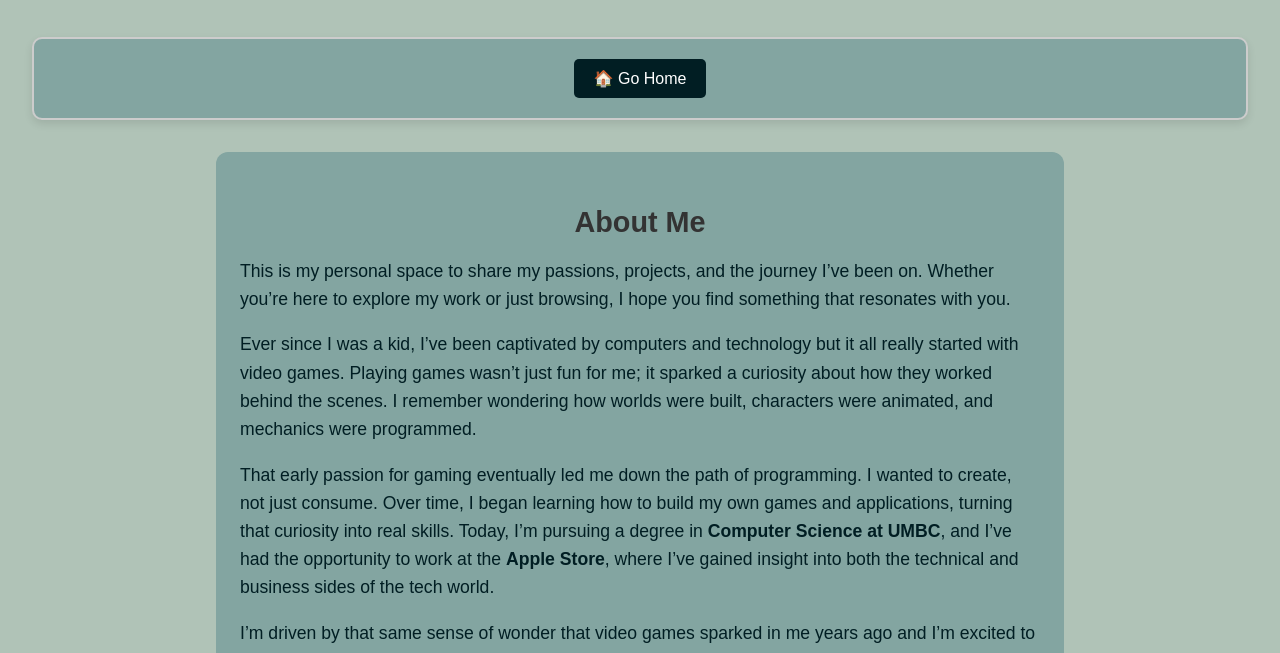
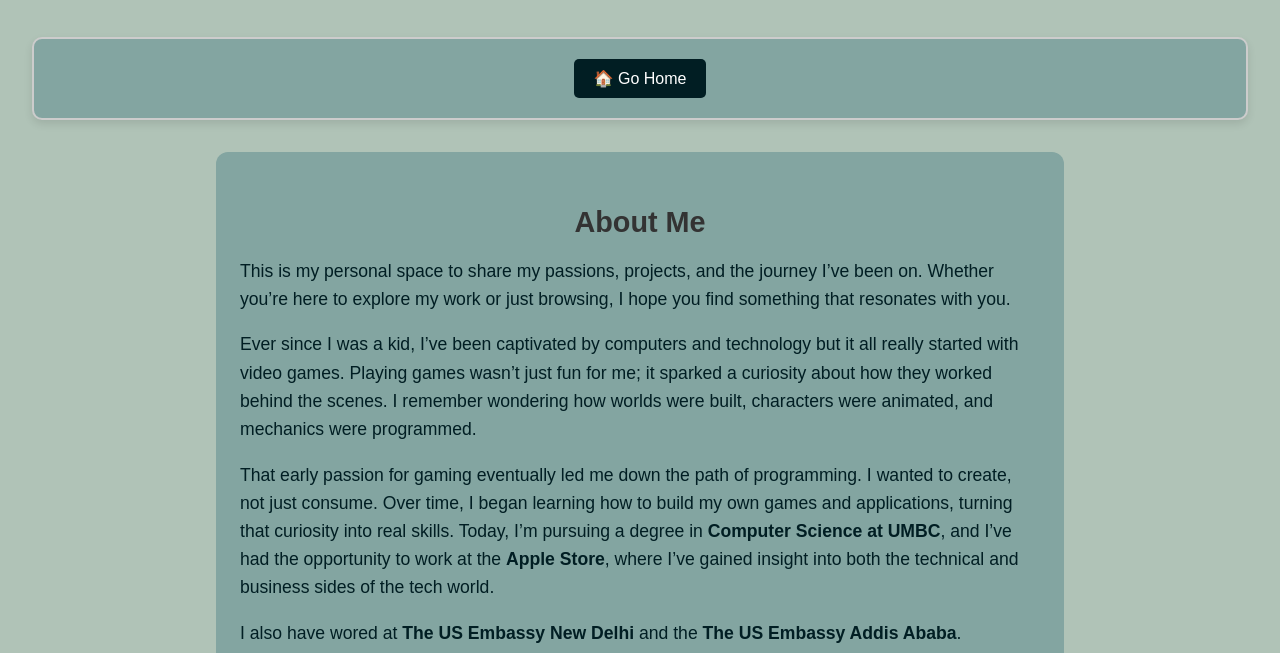
Before and after one commit to sufyan0602/sufyan0602.github.io, a plain HTML site: page aboutme.html in a window 1280 px wide. Shown: the part 130-783 px from the top of the page. Drawn offline with Linux system fonts and the light colour scheme.

Commit message:
Changes to about me

```diff
--- a/aboutme.html
+++ b/aboutme.html
@@ -24,6 +24,9 @@
     </p>
     <p>
       That early passion for gaming eventually led me down the path of programming. I wanted to create, not just consume. Over time, I began learning how to build my own games and applications, turning that curiosity into real skills. Today, I’m pursuing a degree in <strong>Computer Science at UMBC</strong>, and I’ve had the opportunity to work at the <strong>Apple Store</strong>, where I’ve gained insight into both the technical and business sides of the tech world.
+    </p>
+    <p>
+      I also have wored at <strong>The US Embassy New Delhi</strong> and the <strong>The US Embassy Addis Ababa</strong>.
     </p>
     <p>
       I’m driven by that same sense of wonder that video games sparked in me years ago and I’m excited to see where it will lead.
```
Also changed, not shown: 1 other file.
